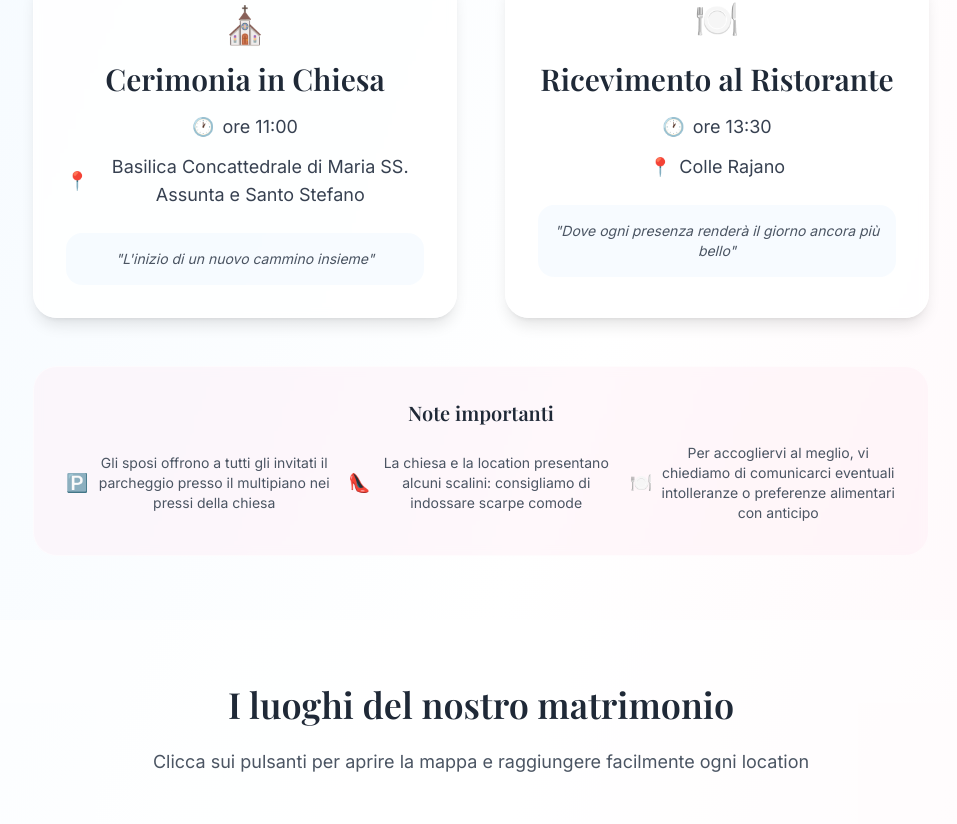
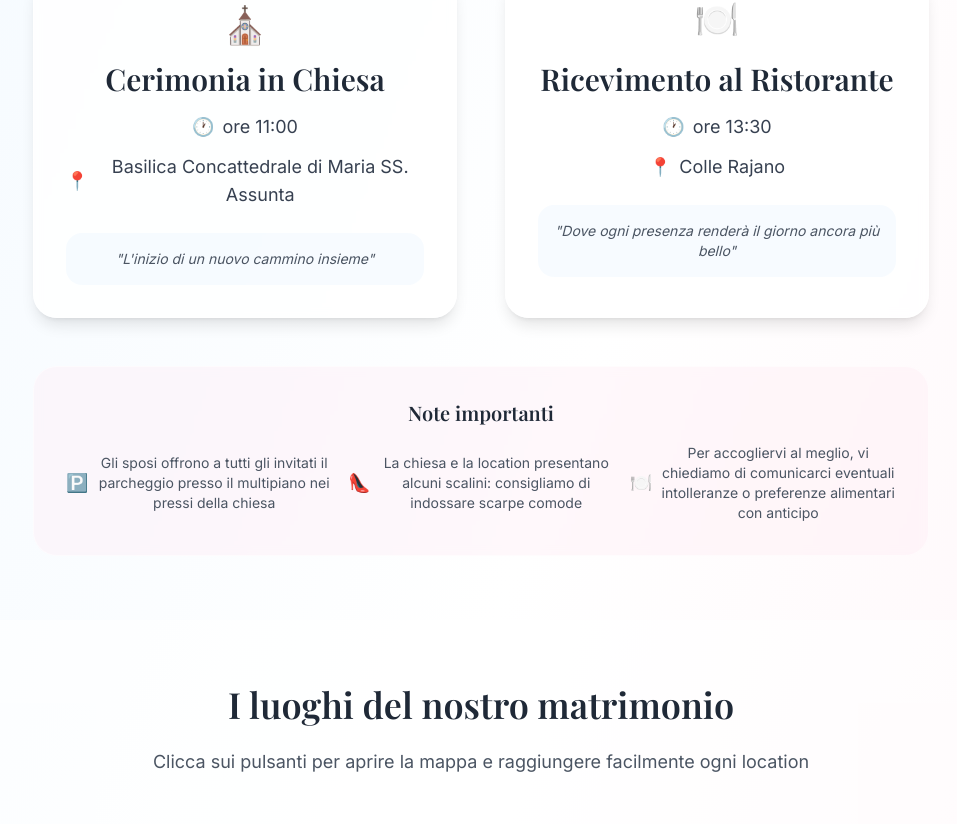
Before and after one commit to Salvatore-Di-Costanzo/celeste-matrimonio-sito, a React (Vite) app: page / in a window 1280 px wide. Shown: the part 1076-1900 px from the top of the page, without its empty margins (159-1116 px from the left). Built offline with nearby package versions, Linux system fonts and the light colour scheme; a web font is replaced by a local one.

Commit message:
Fix: Update church address
Replaced the full church address with a shorter version.

```diff
--- a/src/components/LocationMap.tsx
+++ b/src/components/LocationMap.tsx
@@ -1,4 +1,3 @@
-
 import React from 'react';
 
 const LocationMap = () => {
@@ -7,7 +6,7 @@ const LocationMap = () => {
       id: 1,
       name: 'Chiesa',
       icon: '⛪',
-      address: 'Basilica Concattedrale di Maria SS. Assunta e Santo Stefano',
+      address: 'Basilica Concattedrale di Maria SS. Assunta',
       time: '11:00',
       color: 'bg-blue-500',
       mapLink: 'https://maps.app.goo.gl/XWjuAKumSc2msdfK8'
--- a/src/components/WeddingInfo.tsx
+++ b/src/components/WeddingInfo.tsx
@@ -32,7 +32,7 @@ const WeddingInfo = () => {
                 </div>
                 <div className="flex items-center justify-center space-x-2">
                   <span className="text-lg text-primary">📍</span>
-                  <span className="text-lg font-inter text-gray-700">Basilica Concattedrale di Maria SS. Assunta e Santo Stefano</span>
+                  <span className="text-lg font-inter text-gray-700">Basilica Concattedrale di Maria SS. Assunta</span>
                 </div>
               </div>
               <div className="mt-6 p-4 bg-primary/10 rounded-2xl">
```
